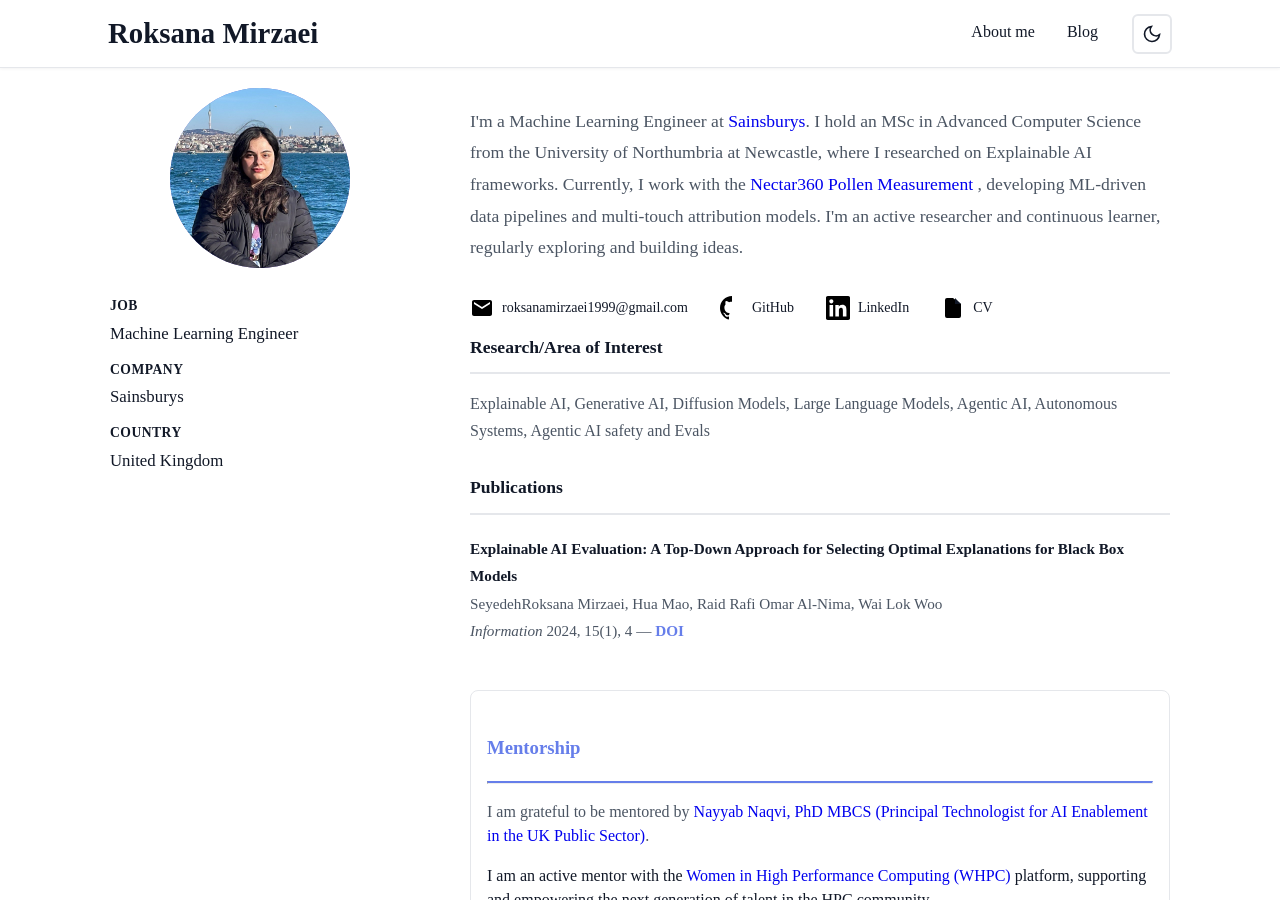
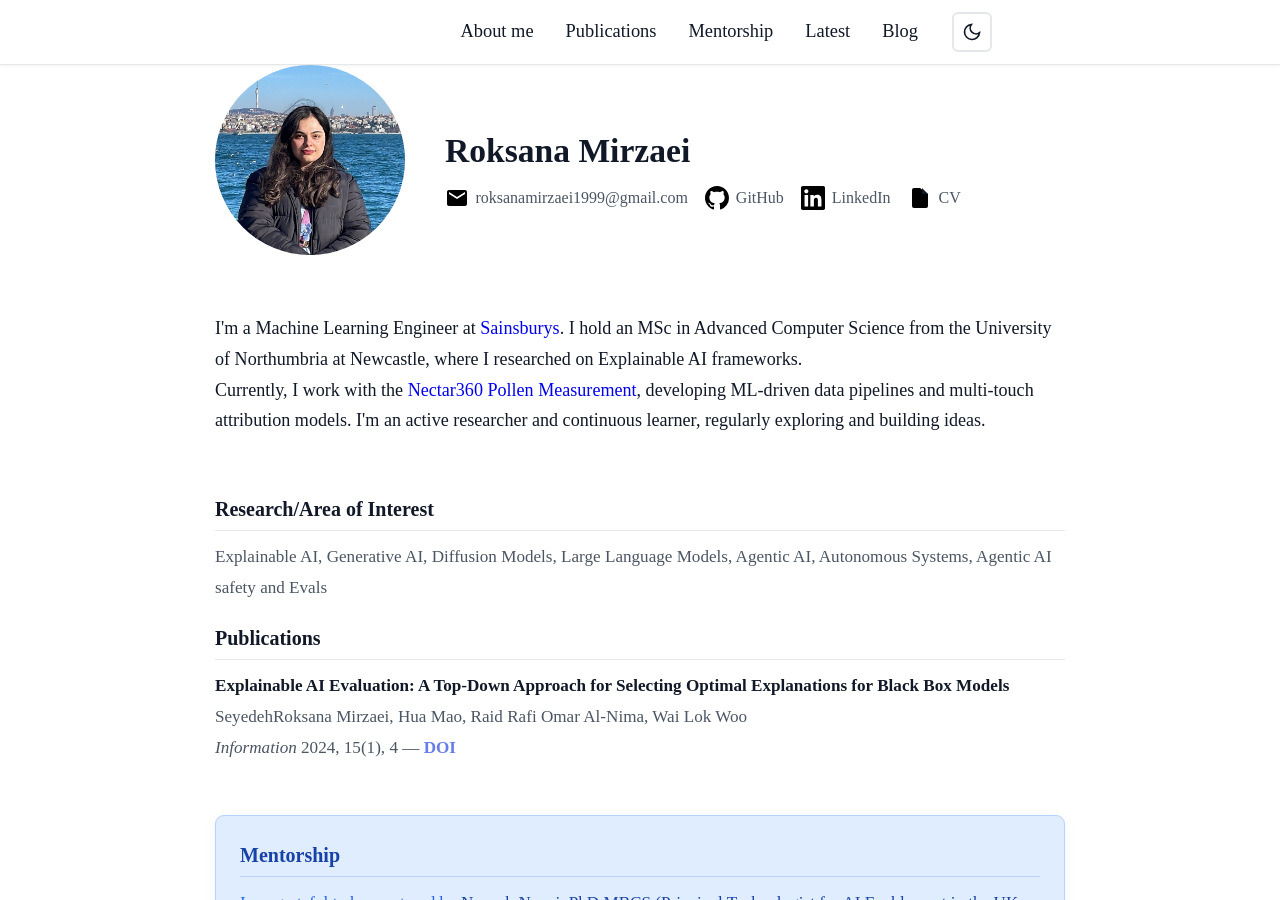
Before and after one commit to roksana-mirzaei/roksana-mirzaei.github.io, a Jekyll site: the page built from index.html, in a window 1280 px wide and 900 px high. Built offline with Jekyll 4.4.1, drawn with Linux system fonts in a browser that asks for light colours; some of the changed text lies outside the part shown.

Commit message:
chores: update details.

```diff
--- a/_includes/header.html
+++ b/_includes/header.html
@@ -1,7 +1,6 @@
-<header class="site-header" role="banner">
-
-  <div class="wrapper">
-    <a class="site-title" rel="author" href="{{ '/' | relative_url }}">Roksana Mirzaei</a>
+<header class="site-header" role="banner" style="width: 100%; background: var(--card);">
+  <div class="wrapper" style="width: 100%; max-width: 800px; margin: 0 auto; padding: 0 48px; display: flex; align-items: center; min-height: 64px;">
+    <!-- Removed site-title from header as requested -->
     <nav class="site-nav">
         <input type="checkbox" id="nav-trigger" class="nav-trigger">
         <label for="nav-trigger">
@@ -11,9 +10,11 @@
             </svg>
           </span>
         </label>
-
-        <div class="trigger">
+        <div class="trigger" style="font-size: 1.15em;">
           <a class="page-link" href="{{ '/' | relative_url }}">About me</a>
+          <a class="page-link" href="{{ '/' | relative_url }}#publications">Publications</a>
+          <a class="page-link" href="{{ '/' | relative_url }}#mentorship">Mentorship</a>
+          <a class="page-link" href="{{ '/' | relative_url }}#latest">Latest</a>
           <a class="page-link" href="{{ '/blog/' | relative_url }}">Blog</a>
           <button id="theme-toggle" class="theme-toggle" aria-label="Toggle dark mode">
             <svg class="sun-icon" width="20" height="20" viewBox="0 0 24 24" fill="none" stroke="currentColor" stroke-width="2">
--- a/index.html
+++ b/index.html
@@ -12,6 +12,24 @@ layout: null
   <meta http-equiv="X-UA-Compatible" content="IE=edge">
   <meta name="viewport" content="width=device-width, initial-scale=1">
   <title>Roksana Mirzaei</title>
+  <style>
+    :root {
+      --mentorship-bg: #e0edff;
+      --mentorship-border: #b6d2fa;
+      --mentorship-title: #1743a7;
+      --mentorship-text: #2563eb;
+      --mentorship-link: #1743a7;
+      --mentorship-title-bg: #c7e0ff;
+    }
+    [data-theme="dark"] {
+      --mentorship-bg: #22304a;
+      --mentorship-border: #3a4e6e;
+      --mentorship-title: #b6d2fa;
+      --mentorship-text: #e0edff;
+      --mentorship-link: #b6d2fa;
+      --mentorship-title-bg: #2a3a54;
+    }
+  </style>
   <link rel="stylesheet" href="/assets/main.css">
   <link rel="stylesheet" href="/assets/intro.css">
   <link rel="stylesheet" href="/assets/theme.css">
@@ -21,78 +39,55 @@ layout: null
   {% include header.html %}
 
   <main class="page-content" aria-label="Content">
-    <div class="intro-wrapper">
-      <div class="intro-grid">
-        <div class="intro-left">
-          <div class="intro-image">
-            <!-- Your actual photo -->
-            <img src="/assets/images/Roksana.jpg" alt="Roksana Mirzaei">
-          </div>
-          <div class="intro-meta">
-            <div class="intro-meta-item">
-              <span class="intro-meta-label">Job</span>
-              <span class="intro-meta-value">Machine Learning Engineer</span>
-            </div>
-            <div class="intro-meta-item">
-              <span class="intro-meta-label">Company</span>
-              <span class="intro-meta-value">Sainsburys</span>
-            </div>
-            <div class="intro-meta-item">
-              <span class="intro-meta-label">Country</span>
-              <span class="intro-meta-value">United Kingdom</span>
+    <div style="background: var(--bg-primary); min-height: 100vh;">
+      <div style="max-width: 850px; margin: 0 auto; background: var(--bg-primary); display: flex; flex-direction: column; gap: 2.5rem; box-shadow: none; border-radius: 18px; color: var(--text-primary);">
+        <div style="display: flex; flex-wrap: wrap; gap: 2.5rem; align-items: flex-start;">
+          <div style="flex: 0 0 180px; display: flex; flex-direction: column; align-items: center; justify-content: flex-start;">
+            <div style="width: 190px; height: 190px; border-radius: 50%; overflow: hidden; background: var(--bg-tertiary); display: flex; align-items: center; justify-content: center;">
+              <img src="/assets/images/Roksana.jpg" alt="Roksana Mirzaei" style="width: 100%; height: 100%; object-fit: cover;">
             </div>
           </div>
-        </div>
-
-        <div class="intro-right">
-            <p class="intro-summary">
-            I'm a Machine Learning Engineer at <a href="https://www.sainsburys.co.uk/" target="_blank" rel="noopener noreferrer">Sainsburys</a>. I hold an MSc in Advanced Computer Science from the University of Northumbria at Newcastle, where I researched on Explainable AI frameworks.
-            Currently, I work with the <a href="https://www.nectar360.co.uk/news/nectar360-pollen/" target="_blank" rel="noopener noreferrer">Nectar360 Pollen Measurement </a>, developing ML-driven data pipelines and multi-touch attribution models. I'm an active researcher and continuous learner, regularly exploring and building ideas.
-            </p>
-
-          <div class="social-links">
-            <a href="mailto:roksanamirzaei1999@gmail.com" class="social-link" title="Email">
-              <svg width="24" height="24" viewBox="0 0 24 24">
-                <path fill="black" d="M20 4H4c-1.1 0-1.99.9-1.99 2L2 18c0 1.1.9 2 2 2h16c1.1 0 2-.9 2-2V6c0-1.1-.9-2-2-2zm0 4l-8 5-8-5V6l8 5 8-5v2z"/>
-              </svg>
+          <div style="flex: 1 1 0; min-width: 220px; margin-top: 3.8em;">
+            <h1 style="font-size: 2.1em; font-weight: 800; margin: 0 0 0.3em 0; color: var(--text-primary);">Roksana Mirzaei</h1>
+            <div style="margin-bottom: 1.2em; display: flex; flex-wrap: wrap; gap: 1.1em; align-items: center;">
+              <a href="mailto:roksanamirzaei1999@gmail.com" class="social-link" title="Email" style="display: flex; align-items: center; gap: 0.4em; color: var(--text-secondary); text-decoration: none; font-size: 1em;">
+                <svg width="22" height="22" viewBox="0 0 24 24"><path fill="black" d="M20 4H4c-1.1 0-1.99.9-1.99 2L2 18c0 1.1.9 2 2 2h16c1.1 0 2-.9 2-2V6c0-1.1-.9-2-2-2zm0 4l-8 5-8-5V6l8 5 8-5v2z"/></svg>
                 <span>roksanamirzaei1999@gmail.com</span>
               </a>
-            <a href="https://github.com/roksana-mirzaei" class="social-link" title="GitHub" target="_blank" rel="noopener noreferrer">
-              <svg width="24" height="24" viewBox="0 0 24 24">
-                <path fill="black" d="M12 0C5.37 0 0 5.37 0 12c0 5.31 3.435 9.795 8.205 11.385.6.105.825-.255.825-.57 0-.285-.015-1.23-.015-2.235-3.015.555-3.795-.735-4.035-1.41-.135-.345-.72-1.41-1.23-1.695-.42-.225-1.02-.78-.015-.795.945-.015 1.62.87 1.845 1.23 1.08 1.815 2.805 1.305 3.495.99.105-.78.42-1.305.765-1.605-2.67-.3-5.46-1.335-5.46-5.925 0-1.305.465-2.385 1.23-3.225-.12-.3-.54-1.53.12-3.18 0 0 1.005-.315 3.3 1.23.96-.27 1.98-.405 3-.405s2.04.135 3 . 405c2.295-1.56 3.3-1.23 3.3-1.23.66 1.65.24 2.88.12 3.18.765.84 1.23 1.905 1.23 3.225 0 4.605-2.805 5.625-5.475 5.925.435.375.81 1.095.81 2.22 0 1.605-.015 2.895-.015 3.3 0 .315.225.69.825.57A12.001 12.001 0 0024 12c0-6.63-5.37-12-12-12z"/>
-              </svg>
+              <a href="https://github.com/roksana-mirzaei" class="social-link" title="GitHub" target="_blank" rel="noopener noreferrer" style="display: flex; align-items: center; gap: 0.4em; color: var(--text-secondary); text-decoration: none; font-size: 1em;">
+                <svg width="22" height="22" viewBox="0 0 24 24"><path fill="black" d="M12 0C5.37 0 0 5.37 0 12c0 5.31 3.435 9.795 8.205 11.385.6.105.825-.255.825-.57 0-.285-.015-1.23-.015-2.235-3.015.555-3.795-.735-4.035-1.41-.135-.345-.72-1.41-1.23-1.695-.42-.225-1.02-.78-.015-.795.945-.015 1.62.87 1.845 1.23 1.08 1.815 2.805 1.305 3.495.99.105-.78.42-1.305.765-1.605-2.67-.3-5.46-1.335-5.46-5.925 0-1.305.465-2.385 1.23-3.225-.12-.3-.54-1.53.12-3.18 0 0 1.005-.315 3.3 1.23.96-.27 1.98-.405 3-.405s2.04.135 3 .405c2.295-1.56 3.3-1.23 3.3-1.23.66 1.65.24 2.88.12 3.18.765.84 1.23 1.905 1.23 3.225 0 4.605-2.805 5.625-5.475 5.925.435.375.81 1.095.81 2.22 0 1.605-.015 2.895-.015 3.3 0 .315.225.69.825.57A12.001 12.001 0 0024 12c0-6.63-5.37-12-12-12z"/></svg>
                 <span>GitHub</span>
               </a>
-            <a href="https://linkedin.com/in/roksana-mirzaei" class="social-link" title="LinkedIn" target="_blank" rel="noopener noreferrer">
-              <svg width="24" height="24" viewBox="0 0 24 24">
-                <path fill="black" d="M20.447 20.452h-3.554v-5.569c0-1.328-.027-3.037-1.852-3.037-1.853 0-2.136 1.445-2.136 2.939v5.667H9.351V9h3.414v1.561h.046c.477-.9 1.637-1.85 3.37-1.85 3.601 0 4.267 2.37 4.267 5.455v6.286zM5.337 7.433c-1.144 0-2.063-.926-2.063-2.065 0-1.138.92-2.063 2.063-2.063 1.14 0 2.064.925 2.064 2.063 0 1.139-.925 2.065-2.064 2.065zm1.782 13.019H3.555V9h3.564v11.452zM22.225 0H1.771C.792 0 0 .774 0 1.729v20.542C0 23.227.792 24 1.771 24h20.451C23.2 24 24 23.227 24 22.271V1.729C24 .774 23.2 0 22.225 0z"/>
-              </svg>
+              <a href="https://linkedin.com/in/roksana-mirzaei" class="social-link" title="LinkedIn" target="_blank" rel="noopener noreferrer" style="display: flex; align-items: center; gap: 0.4em; color: var(--text-secondary); text-decoration: none; font-size: 1em;">
+                <svg width="22" height="22" viewBox="0 0 24 24"><path fill="black" d="M20.447 20.452h-3.554v-5.569c0-1.328-.027-3.037-1.852-3.037-1.853 0-2.136 1.445-2.136 2.939v5.667H9.351V9h3.414v1.561h.046c.477-.9 1.637-1.85 3.37-1.85 3.601 0 4.267 2.37 4.267 5.455v6.286zM5.337 7.433c-1.144 0-2.063-.926-2.063-2.065 0-1.138.92-2.063 2.063-2.063 1.14 0 2.064.925 2.064 2.063 0 1.139-.925 2.065-2.064 2.065zm1.782 13.019H3.555V9h3.564v11.452zM22.225 0H1.771C.792 0 0 .774 0 1.729v20.542C0 23.227.792 24 1.771 24h20.451C23.2 24 24 23.227 24 22.271V1.729C24 .774 23.2 0 22.225 0z"/></svg>
                 <span>LinkedIn</span>
               </a>
-            <a href="https://1drv.ms/b/c/b87e2a29c11b4b09/IQAS1MB8ZdRNSpwF3Q78OgMxAR7VgVYzRy8v3mZqQQPXKw4?e=AVqYan" class="social-link" title="CV">
-              <svg width="24" height="24" viewBox="0 0 24 24">
-                <path fill="black" d="M14 2H6a2 2 0 0 0-2 2v16a2 2 0 0 0 2 2h12a2 2 0 0 0 2-2V8l-8-6z"/>
-                <polyline points="14 2 14 8 20 8"/>
-                <line x1="12" y1="13" x2="8" y2="13"/>
-                <line x1="12" y1="17" x2="8" y2="17"/>
-              </svg>
+              <a href="https://1drv.ms/b/c/b87e2a29c11b4b09/IQAS1MB8ZdRNSpwF3Q78OgMxAR7VgVYzRy8v3mZqQQPXKw4?e=AVqYan" class="social-link" title="CV" style="display: flex; align-items: center; gap: 0.4em; color: var(--text-secondary); text-decoration: none; font-size: 1em;">
+                <svg width="22" height="22" viewBox="0 0 24 24"><path fill="black" d="M14 2H6a2 2 0 0 0-2 2v16a2 2 0 0 0 2 2h12a2 2 0 0 0 2-2V8l-8-6z"/><polyline points="14 2 14 8 20 8"/><line x1="12" y1="13" x2="8" y2="13"/><line x1="12" y1="17" x2="8" y2="17"/></svg>
                 <span>CV</span>
               </a>
             </div>
-
-          <div class="research-section">
-            <h3 class="research-title">Research/Area of Interest</h3>
-            <hr class="research-divider">
-            <p class="research-content">
+          </div>
+          <div style="flex: 0 0 100%; display: flex; align-items: center; justify-content: center;">
+            <p style="font-size: 1.13em; color: var(--text-primary); line-height: 1.7;">
+              I'm a Machine Learning Engineer at <a href="https://www.sainsburys.co.uk/" target="_blank" rel="noopener noreferrer">Sainsburys</a>. I hold an MSc in Advanced Computer Science from the University of Northumbria at Newcastle, where I researched on Explainable AI frameworks.<br>
+              Currently, I work with the <a href="https://www.nectar360.co.uk/news/nectar360-pollen/" target="_blank" rel="noopener noreferrer">Nectar360 Pollen Measurement</a>, developing ML-driven data pipelines and multi-touch attribution models. I'm an active researcher and continuous learner, regularly exploring and building ideas.
+            </p>
+          </div>
+        <!-- Main content sections below -->
+        <div style="width: 100%; display: flex; flex-direction: column; gap: 1.2rem;">
+          <div id="research" class="research-section publications-section">
+            <h3 class="research-title publications-title" style="font-size: 1.25em; margin-bottom: 0.3em; color: var(--text-primary);">Research/Area of Interest</h3>
+            <hr class="research-divider publications-divider" style="border: none; border-top: 1px solid #e5e7eb; margin: 0.2em 0 0.7em 0;">
+            <p class="research-content publication-item-simple" style="color: var(--text-secondary); font-size: 1.07em;">
               Explainable AI, Generative AI, Diffusion Models, Large Language Models, Agentic AI, Autonomous Systems, Agentic AI safety and Evals
             </p>
           </div>
-
-          <div class="publications-section">
-            <h3 class="publications-title">Publications</h3>
-            <hr class="publications-divider">
+          <div id="publications" class="publications-section">
+            <h3 class="publications-title" style="font-size: 1.25em; margin-bottom: 0.3em; color: var(--text-primary);">Publications</h3>
+            <hr class="publications-divider" style="border: none; border-top: 1px solid #e5e7eb; margin: 0.2em 0 0.7em 0;">
             <div class="publications-list">
-              <p class="publication-item-simple">
+              <p class="publication-item-simple" style="color: var(--text-secondary); font-size: 1.07em;">
                 <strong>Explainable AI Evaluation: A Top-Down Approach for Selecting Optimal Explanations for Black Box Models</strong><br>
                 SeyedehRoksana Mirzaei, Hua Mao, Raid Rafi Omar Al-Nima, Wai Lok Woo<br>
                 <em>Information</em> 2024, 15(1), 4 —
@@ -100,51 +95,43 @@ layout: null
               </p>
             </div>
           </div>
-
-          <div class="mentorship-section">
-            <h3 class="mentorship-title"><strong>Mentorship</strong></h3>
-            <hr class="mentorship-divider">
-            <div class="mentorship-content">
-              <p class="mentorship-text">
-                I am grateful to be mentored by <a href="https://www.linkedin.com/in/nayyab/" target="_blank" rel="noopener noreferrer">Nayyab Naqvi, PhD MBCS (Principal Technologist for AI Enablement in the UK Public Sector)</a>.
-              </p>
-                I am an active mentor with the <a href="https://womeninhpc.org/" target="_blank" rel="noopener noreferrer">Women in High Performance Computing (WHPC)</a> platform, supporting and empowering the next generation of talent in the HPC community.
+          <div id="mentorship" class="mentorship-section" style="background: var(--mentorship-bg, #e0edff); border-radius: 9px; padding: 1.5em 1.5em 1.2em 1.5em; box-shadow: 0 2px 12px rgba(37,99,235,0.06); border: 1.5px solid var(--mentorship-border, #b6d2fa); color: var(--mentorship-title, #1743a7);">
+            <h3 class="mentorship-title publications-title" style="font-size: 1.25em; margin-bottom: 0.3em; color: var(--mentorship-title, #1743a7);">Mentorship</h3>
+            <hr class="mentorship-divider publications-divider" style="border: none; border-top: 1px solid var(--mentorship-border, #b6d2fa); margin: 0.2em 0 0.7em 0;">
+            <div class="mentorship-content publications-list">
+              <p class="mentorship-text publication-item-simple" style="color: var(--mentorship-text, #2563eb); font-size: 1.07em;">
+                I am grateful to be mentored by <a href="https://www.linkedin.com/in/nayyab/" target="_blank" rel="noopener noreferrer" style="color: var(--mentorship-link, #1743a7); text-decoration: underline;">Nayyab Naqvi, PhD MBCS (Principal Technologist for AI Enablement in the UK Public Sector)</a>.<br>
+                I am an active mentor with the <a href="https://womeninhpc.org/" target="_blank" rel="noopener noreferrer" style="color: var(--mentorship-link, #1743a7); text-decoration: underline;">Women in High Performance Computing (WHPC)</a> platform, supporting and empowering the next generation of talent in the HPC community.
               </p>
             </div>
           </div>
-
-          <div class="news-section">
-            <h3 class="news-title">Latest</h3>
-            <hr class="news-divider">
-            <div class="news-list">
+          <div id="latest" class="news-section">
+            <h3 class="news-title publications-title" style="font-size: 1.25em; margin-bottom: 0.3em; color: var(--text-primary);">Latest</h3>
+            <hr class="news-divider publications-divider" style="border: none; border-top: 1px solid #e5e7eb; margin: 0.2em 0 0.7em 0;">
+            <div class="news-list publications-list" style="width: 100%;">
               {% assign sorted_posts = site.posts | sort: 'date' | reverse %}
               {% for post in sorted_posts limit:10 %}
-                <a href="{{ post.url | relative_url }}" class="news-item">
+                <div class="publication-item-simple" style="display: flex; align-items: flex-start; width: 100%; min-height: 110px; border-bottom: 1px solid var(--border-color); padding: 1.2em 0; color: var(--text-secondary); font-size: 1.07em; background: var(--bg-primary);">
                   {% if post.image %}
-                    <img src="{{ post.image | relative_url }}" alt="{{ post.title }}" class="news-item-image">
+                    <img src="{{ post.image | relative_url }}" alt="{{ post.title }}" style="width: 90px; height: 90px; object-fit: cover; border-radius: 8px; margin-right: 1.5em; background: var(--bg-tertiary); flex-shrink: 0;">
                   {% else %}
-                    <div class="news-item-image news-item-image-placeholder" aria-hidden="true"></div>
+                    <div style="width: 90px; height: 90px; background: var(--bg-tertiary); border-radius: 8px; margin-right: 1.5em; display: flex; align-items: center; justify-content: center; color: var(--text-tertiary); font-size: 2em; flex-shrink: 0;">📰</div>
                   {% endif %}
-                  <div class="news-item-content">
-                    <h4 class="news-item-title">{{ post.title }}</h4>
-                    <p class="news-item-excerpt">{{ post.excerpt | strip_html | truncatewords: 40 }}</p>
-                    <p class="news-item-date">{{ post.date | date: "%B %d, %Y" }}</p>
+                  <div style="flex: 1; min-width: 0;">
+                    <div style="display: flex; justify-content: space-between; align-items: baseline;">
+                      <a href="{{ post.url | relative_url }}" class="publication-link-simple" style="font-weight: bold; font-size: 1.08em; text-decoration: none; color: var(--text-primary);">{{ post.title }}</a>
+                      <span style="color: var(--text-tertiary); font-size:0.97em; margin-left: 1em; white-space: nowrap;">{{ post.date | date: "%B %d, %Y" }}</span>
                     </div>
-                </a>
+                    <div style="font-size:0.97em; color: var(--text-secondary); margin-top:0.3em;">
+                      {{ post.excerpt | strip_html | truncatewords: 40 }}
+                    </div>
+                  </div>
+                </div>
               {% endfor %}
             </div>
           </div>
         </div>
+              <svg width="24" height="24" viewBox="0 0 24 24">
 </div>
-    </div>
-  </main>
-
-  <footer class="site-footer">
-    <div class="wrapper">
-      <p style="text-align: center; color: #6b7280; margin: 0;">© 2026 Roksana Mirzaei. All rights reserved.</p>
-    </div>
-  </footer>
-
 <script src="/assets/theme-toggle.js"></script>
 </body>
-</html>
```
Also changed, not shown: _posts/2026-01-23-VirtualTryOn.markdown (+10 -2 lines). Lines whose indentation alone changed are shown as unchanged.
